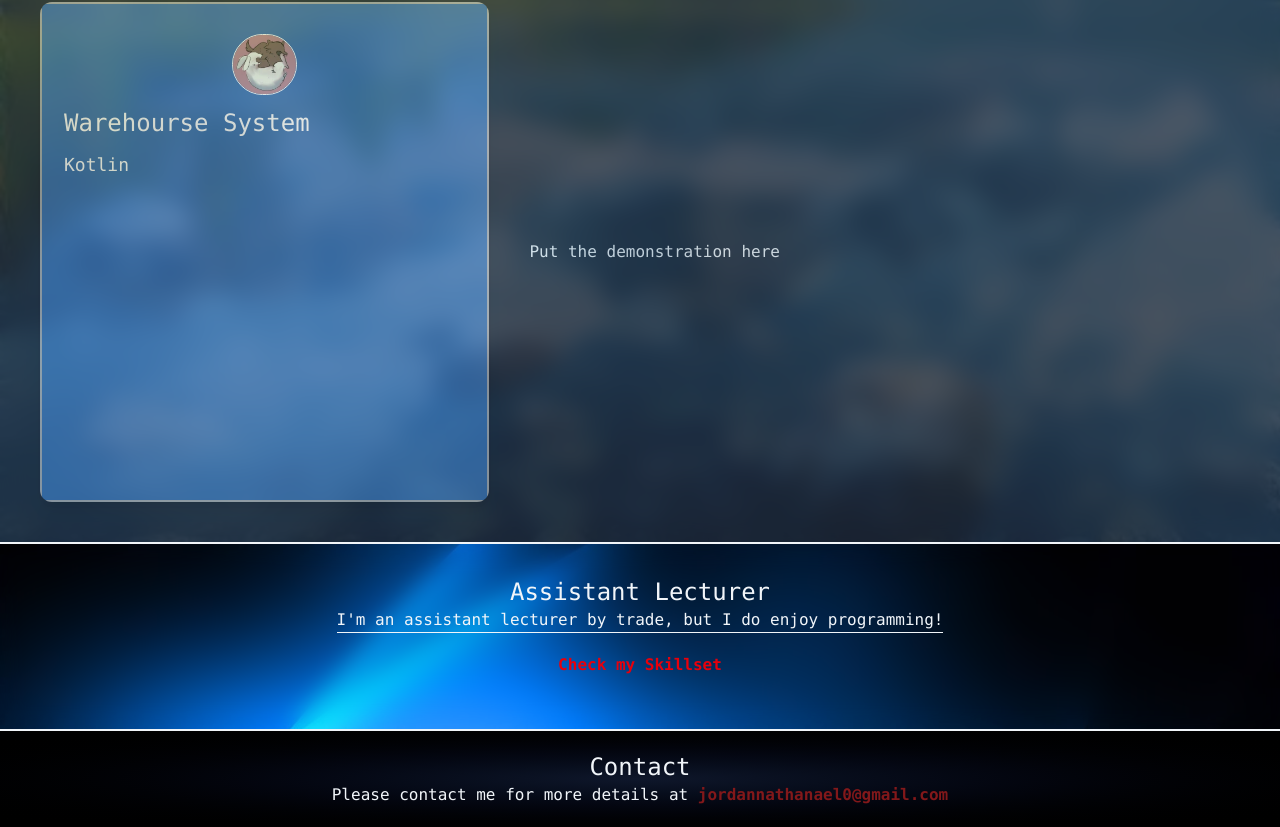
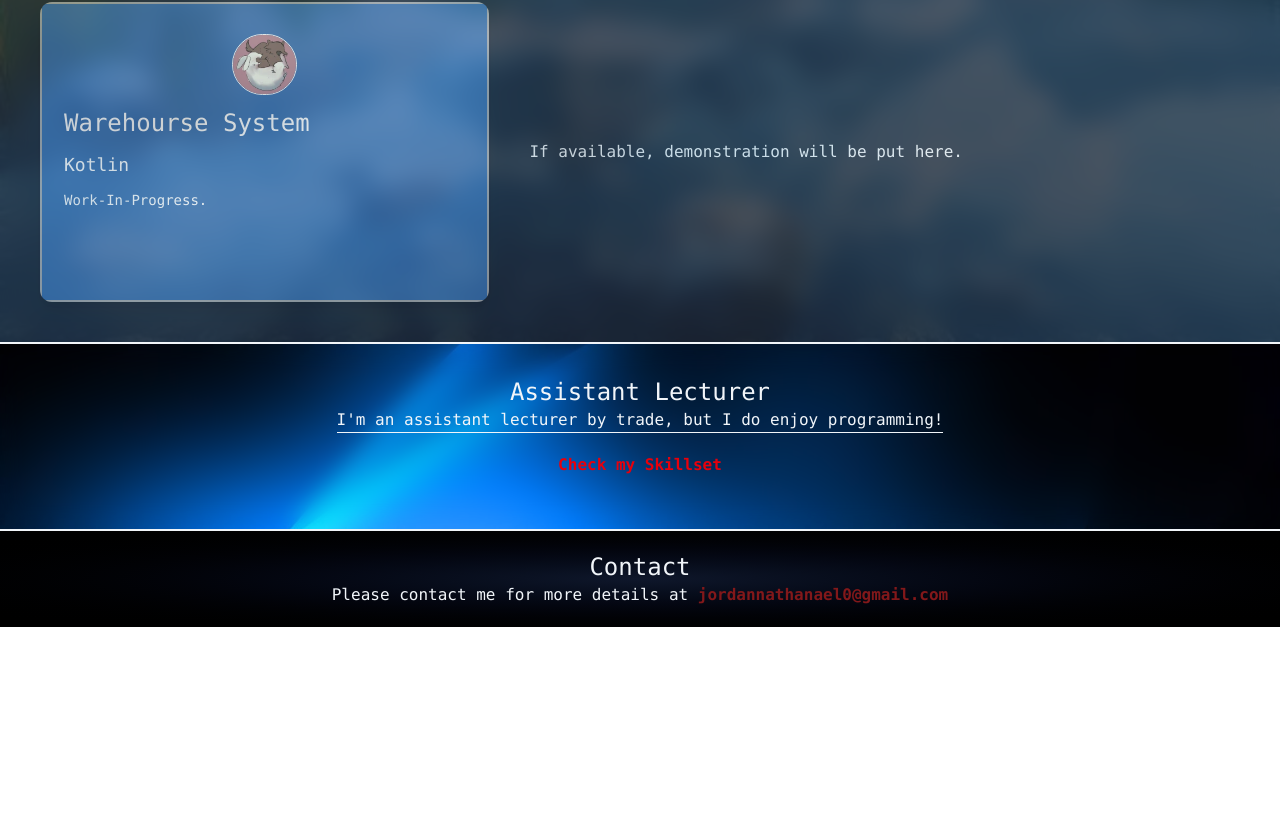
Before and after one commit to XrayenJN/PersonalWebsite, a React (Vite) app: page / in a window 1280 px wide. Shown: the part 1254-2081 px from the top of the page. After the commit the page ends 1881 px from the top, so only its background shows below. Built offline with nearby package versions, Linux system fonts and the light colour scheme.

Commit message:
fix: add project description p tag to projectDetails page

```diff
--- a/src/components/mainpage/ProjectDetails.jsx
+++ b/src/components/mainpage/ProjectDetails.jsx
@@ -5,7 +5,7 @@ import HeroPic from '../../assets/hyouka-icon.png';
 const ProjectDetails = ({project}) => {
   return (
     <div className='p-10 flex items-center gap-10'>
-      <div className="flex flex-col gap-10 group relative shadow-lg text-white rounded-xl px-6 py-8 h-[300px] w-[200px] lg:h-[500px] lg:w-[500px] overflow-hidden cursor-pointer">
+      <div className="flex flex-col gap-10 group relative shadow-lg text-white rounded-xl px-6 py-8 h-[200px] w-[200px] lg:h-[300px] lg:w-[500px] overflow-hidden cursor-pointer">
         <div
           className="absolute inset-0 bg-cover bg-center bg-blue-400 opacity-70 border-2"/>
         <div className="absolute inset-0 bg-black opacity-10 group-hover:opacity-50" />
@@ -16,10 +16,11 @@ const ProjectDetails = ({project}) => {
           </div>
           <h1 className="text-xl lg:text-2xl">{project.title} </h1>
           <p className="lg:text-[18px]">{project.content} </p>
+          <p className="lg:text-[14px]">{project.description} </p>
         </div>
       </div>
       <div className='w-2/3 '>
-        Put the demonstration here
+        If available, demonstration will be put here.
       </div>
     </div>
   )
```
